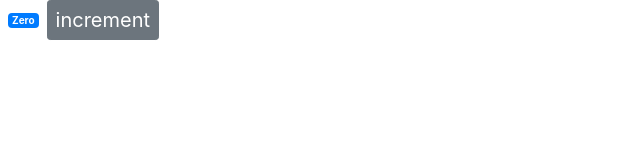
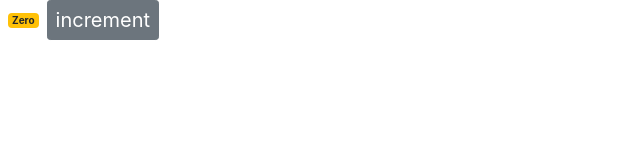
Before and after one commit to Vaisakhkm2625/vkm-react-learn-01, a React (Create React App) app: page / in a window 1280 px wide. Shown: the top 160 px of the page, without its empty margins (0-640 px from the left). Built offline with nearby package versions, Linux system fonts and the light colour scheme.

Commit message:
dynamic classes

```diff
--- a/src/components/counter.jsx
+++ b/src/components/counter.jsx
@@ -5,21 +5,32 @@ class Counter extends Component {
     count: 0
   };
 
-  style ={
-
+  style = {
     fontSize: '10px',
-    fontWeight: "bold"
-  }
-
+    fontWeight: 'bold'
+  };
 
   render() {
     return (
       <div>
-        <span style={this.style} className="badge badge-primary m-2">{this.formatCount()}</span>
+        <span style={this.style} className={this.getBadgeClasses()}>
+          {this.formatCount()}
+        </span>
 
-        <button style={{fontSize: "20px"}} className="btn btn-secondary btn-sm">increment</button>
+        <button
+          style={{ fontSize: '20px' }}
+          className="btn btn-secondary btn-sm"
+        >
+          increment
+        </button>
       </div>
     );
+  }
+
+  getBadgeClasses() {
+    let classes = 'badge m-2 badge-';
+    classes += this.state.count === 0 ? 'warning' : 'primary';
+    return classes;
   }
 
   formatCount() {
```
